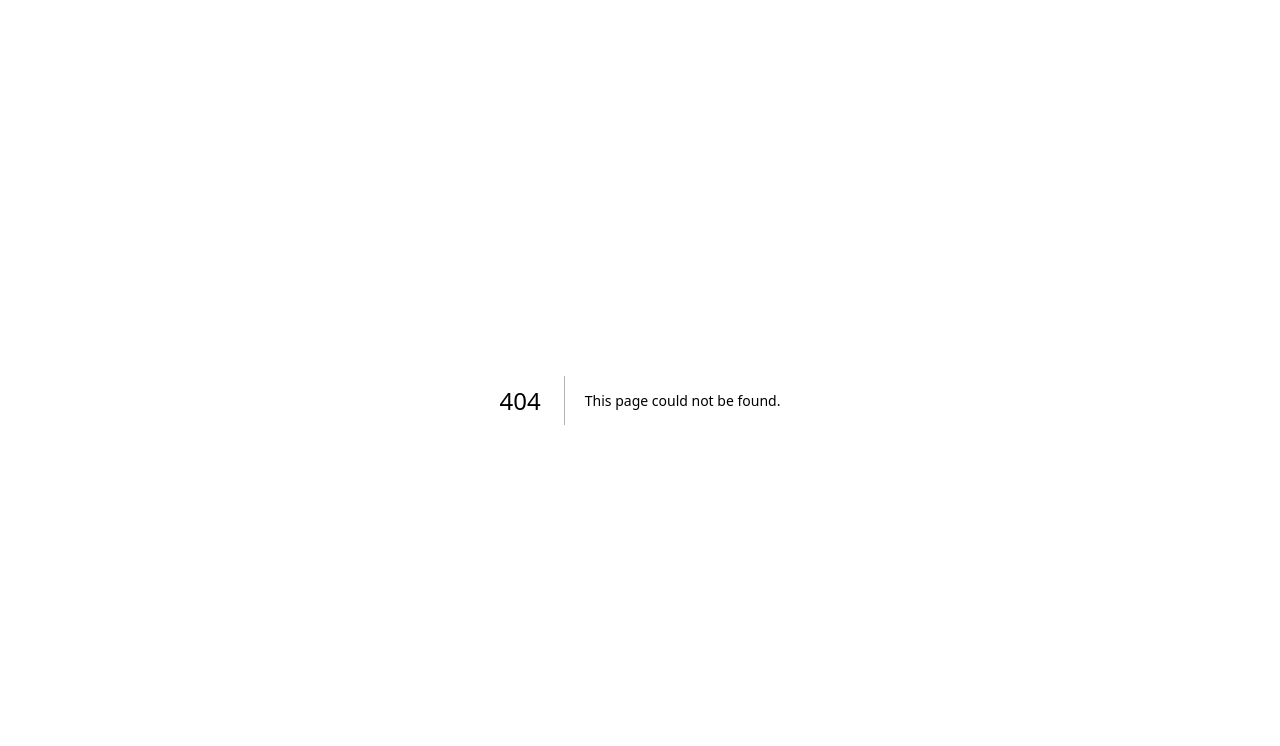
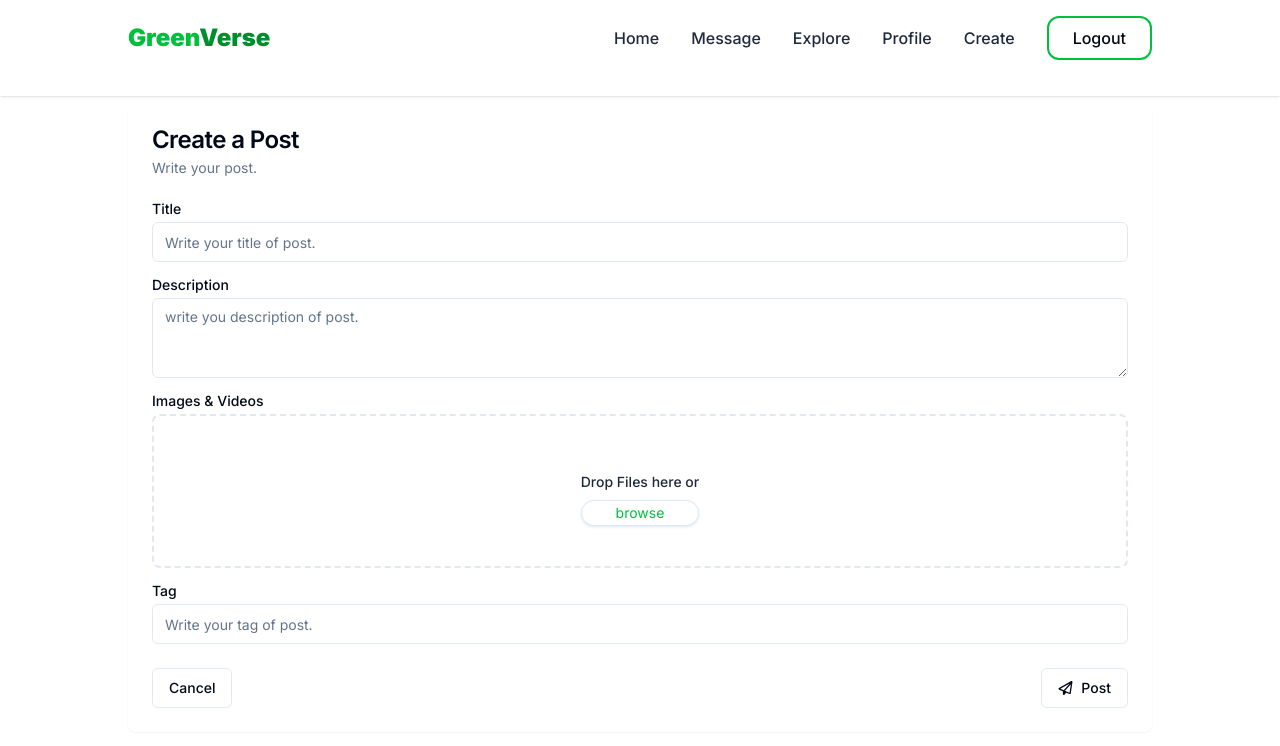
Before and after one commit to dhruvpuri-goswami/GreenVerse, a Next.js app in the folder frontend/: page /Post in a window 1280 px wide. Before the commit this address had no page. Shown: the top 746 px of the page. Built offline with nearby package versions, Linux system fonts and the light colour scheme.

Commit message:
Add: Post UI

```diff
--- /dev/null
+++ b/frontend/src/app/Post/page.js
@@ -0,0 +1,12 @@
+import DashboardNav from '@/components/dashboard/DashboardNav'
+import { AddPost } from '@/components/post/AddPost'
+import React from 'react'
+
+export default function page() {
+  return (
+    <div className='w-screen h-screen flex-col items-center justify-between'>
+        <DashboardNav />
+        <AddPost />
+    </div>
+  )
+}
--- a/frontend/src/components/dashboard/DashboardMain.js
+++ b/frontend/src/components/dashboard/DashboardMain.js
@@ -7,7 +7,6 @@ export default function DashboardMain() {
         <div className='bg-gray-100 h-[88%] w-screen flex items-center justify-between'>
             <Sidebar />
             <div className="w-[90%] h-full flex flex-col">
-                {/* <div className="w-full overflow-y-auto border-t flex flex-col"> */}
                 <main className="w-full overflow-y-auto flex-grow p-2">
                     <Feed />
                     <Feed />
@@ -17,7 +16,6 @@ export default function DashboardMain() {
                     <Feed />
                     <Feed />
                 </main>
-                {/* </div> */}
             </div>
         </div>
     )
--- a/frontend/src/components/global/Nav.js
+++ b/frontend/src/components/global/Nav.js
@@ -17,8 +17,8 @@ export default function Nav() {
                 </label>
                 <nav aria-label="Header Navigation" className="peer-checked:block hidden pl-2 py-6 sm:block sm:py-0">
                     <ul className="flex flex-col gap-y-4 sm:flex-row sm:gap-x-8">
-                        <li className=""><a className="text-gray-600 hover:text-blue-600" href="#">Home</a></li>
-                        <li className="mt-2 sm:mt-0"><a className="rounded-xl border-2 border-blue-600 px-6 py-2 font-medium text-blue-600 hover:bg-blue-600 hover:text-white" href="#">Login</a></li>
+                        <li className=""><a className="text-gray-600 hover:text-primary_theme" href="#">Home</a></li>
+                        <li className="mt-2 sm:mt-0"><a className="rounded-xl border-2 border-primary_theme px-6 py-2 font-medium text-slate-800 hover:bg-primary_theme hover:text-white" href="#">Login</a></li>
                     </ul>
                 </nav>
             </div>
--- /dev/null
+++ b/frontend/src/components/post/AddPost.js
@@ -0,0 +1,60 @@
+import * as React from "react"
+
+import { Button } from "@/components/ui/button"
+import {
+    Card,
+    CardContent,
+    CardDescription,
+    CardFooter,
+    CardHeader,
+    CardTitle,
+} from "@/components/ui/card"
+import { Input } from "@/components/ui/input"
+import { Label } from "@/components/ui/label"
+import { Textarea } from "../ui/textarea"
+import { FontAwesomeIcon } from "@fortawesome/react-fontawesome"
+import { faPaperPlane } from "@fortawesome/free-regular-svg-icons"
+
+export function AddPost() {
+    return (
+        <Card className="w-[80vw] m-auto mt-2 border-none">
+            <CardHeader>
+                <CardTitle>Create a Post</CardTitle>
+                <CardDescription>Write your post.</CardDescription>
+            </CardHeader>
+            <CardContent>
+                <form>
+                    <div className="grid w-full items-center gap-4">
+                        <div className="flex flex-col space-y-1.5">
+                            <Label htmlFor="title">Title</Label>
+                            <Input id="title" placeholder="Write your title of post." />
+                        </div>
+                        <div className="flex flex-col space-y-1.5">
+                            <Label htmlFor="description">Description</Label>
+                            <Textarea id="description" placeholder="write you description of post." />
+                        </div>
+                        <div className="flex flex-col space-y-1.5">
+                            <Label htmlFor="framework">Images & Videos</Label>
+                            <div class="flex flex-col items-center justify-center rounded-lg border-2 border-dashed px-4 py-10">
+                                <p class="mt-4 text-center text-sm font-medium text-gray-800">
+                                    Drop Files here or
+                                    <label class="shadow-blue-100 mt-2 block rounded-full border bg-white px-4 py-0.5 font-normal text-primary_theme shadow hover:bg-blue-50">
+                                        <input class="hidden" type="file" name="file" id="" />
+                                        browse</label>
+                                </p>
+                            </div>
+                        </div>
+                        <div className="flex flex-col space-y-1.5">
+                            <Label htmlFor="description">Tag</Label>
+                            <Input id="title" placeholder="Write your tag of post." />
+                        </div>
+                    </div>
+                </form>
+            </CardContent>
+            <CardFooter className="flex justify-between">
+                <Button variant="outline">Cancel</Button>
+                <Button variant="outline"><FontAwesomeIcon width={15} className="mr-2" icon={faPaperPlane} />Post</Button>
+            </CardFooter>
+        </Card>
+    )
+}
```
Lines whose indentation alone changed are shown as unchanged.
